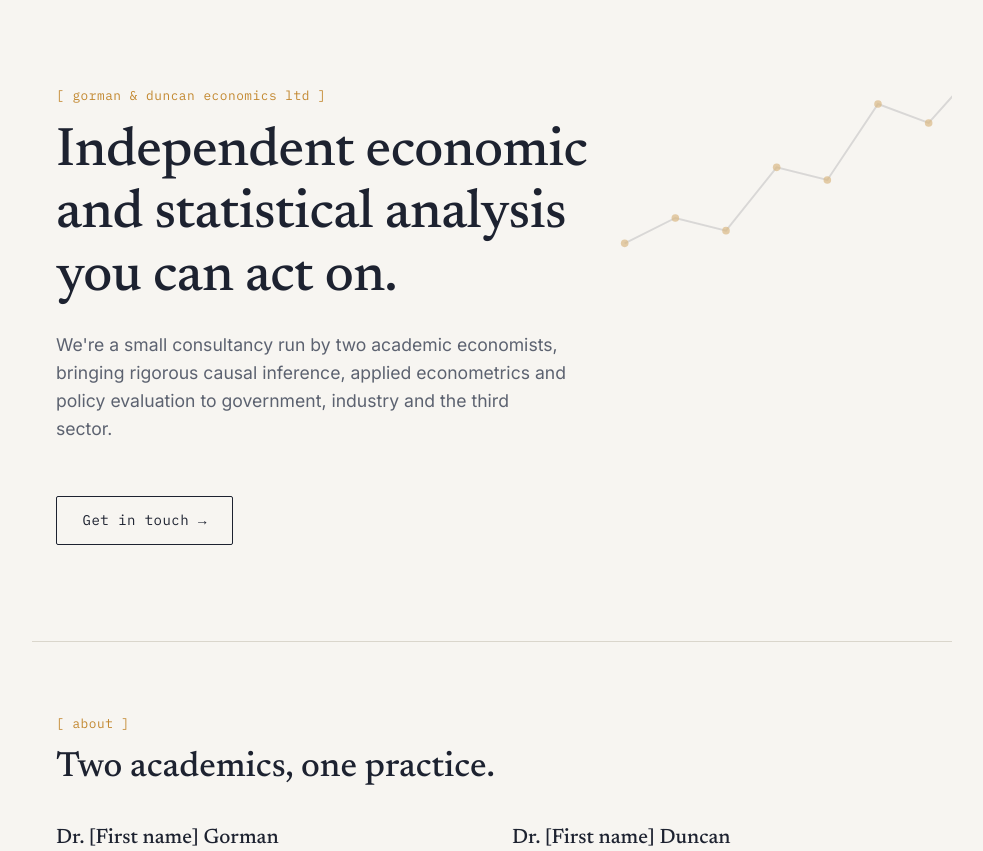
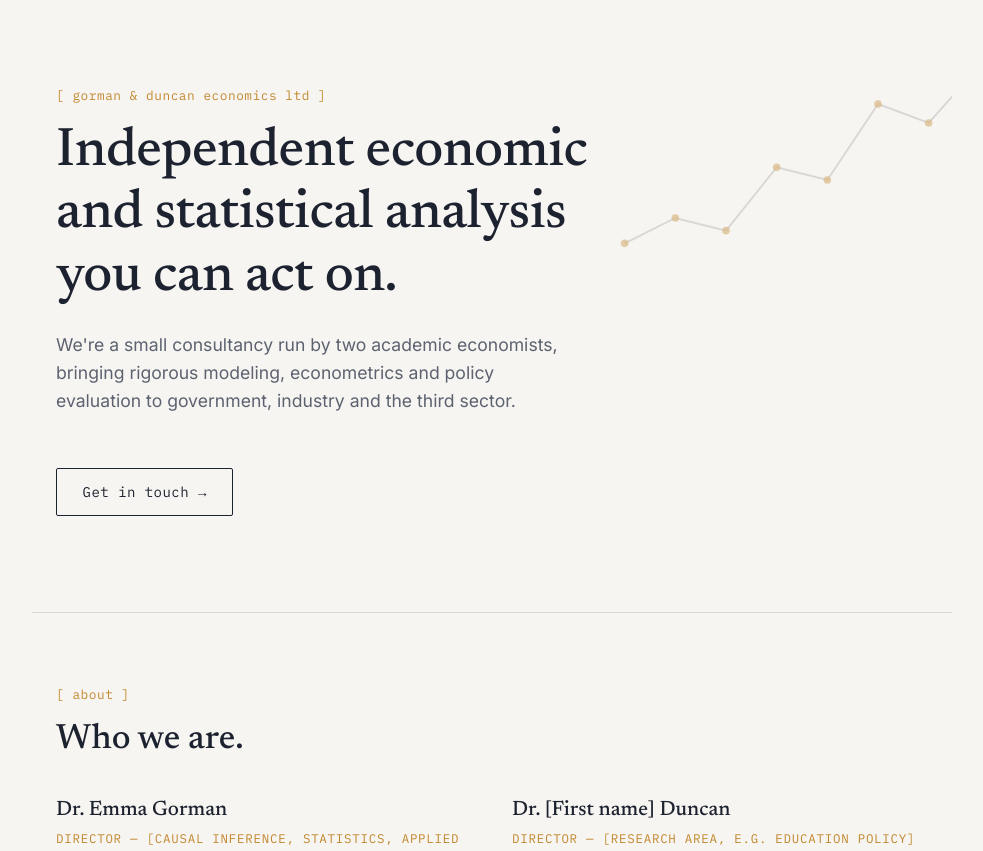
Before and after one commit to gormane16/gormane16, a plain HTML site: page index.html in a window 1280 px wide. Shown: the part 64-915 px from the top of the page, without its empty margins (148-1131 px from the left). Drawn offline with Linux system fonts and the light colour scheme.

Commit message:
Update index.html

```diff
--- a/index.html
+++ b/index.html
@@ -382,7 +382,7 @@
     <h1>Independent economic and statistical analysis you can act on.</h1>
     <p class="lede">
       We're a small consultancy run by two academic economists, bringing
-      rigorous causal inference, applied econometrics and policy evaluation
+      rigorous modeling, econometrics and policy evaluation
       to government, industry and the third sector.
     </p>
     <a class="cta" href="#contact">Get in touch &rarr;</a>
@@ -391,11 +391,11 @@
 
 <section id="about" class="section">
   <p class="eyebrow">[ about ]</p>
-  <h2>Two academics, one practice.</h2>
+  <h2>Who we are.</h2>
   <div class="bios">
     <article class="bio">
-      <h3>Dr. [First name] Gorman</h3>
-      <p class="role">Director — [research area, e.g. labour economics]</p>
+      <h3>Dr. Emma Gorman</h3>
+      <p class="role">Director — [causal inference, statistics, applied economics]</p>
       <p>
         [A short bio: academic role/affiliation, areas of expertise, and a
         sentence on the kind of consulting or contract work you're best
```
